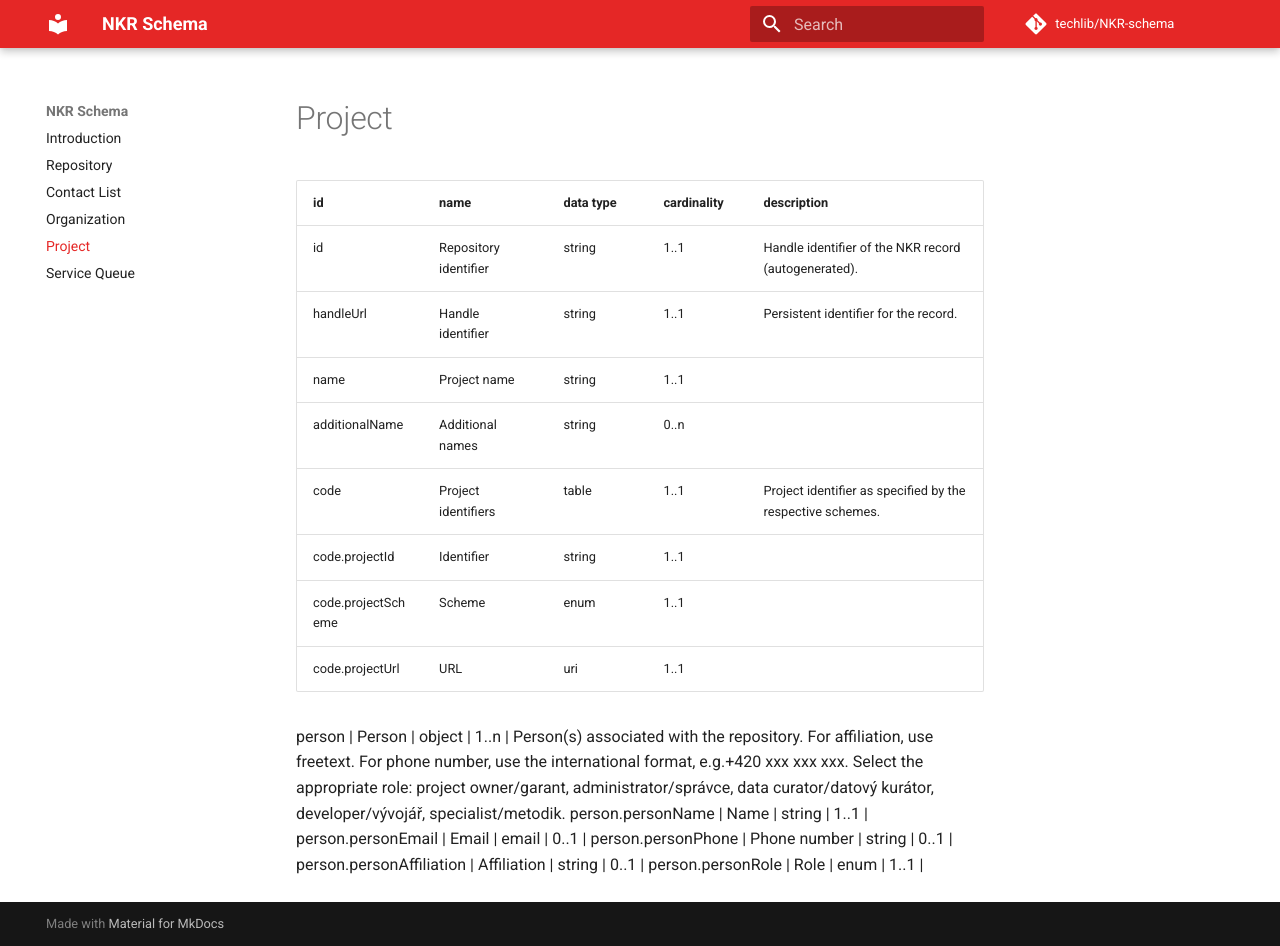
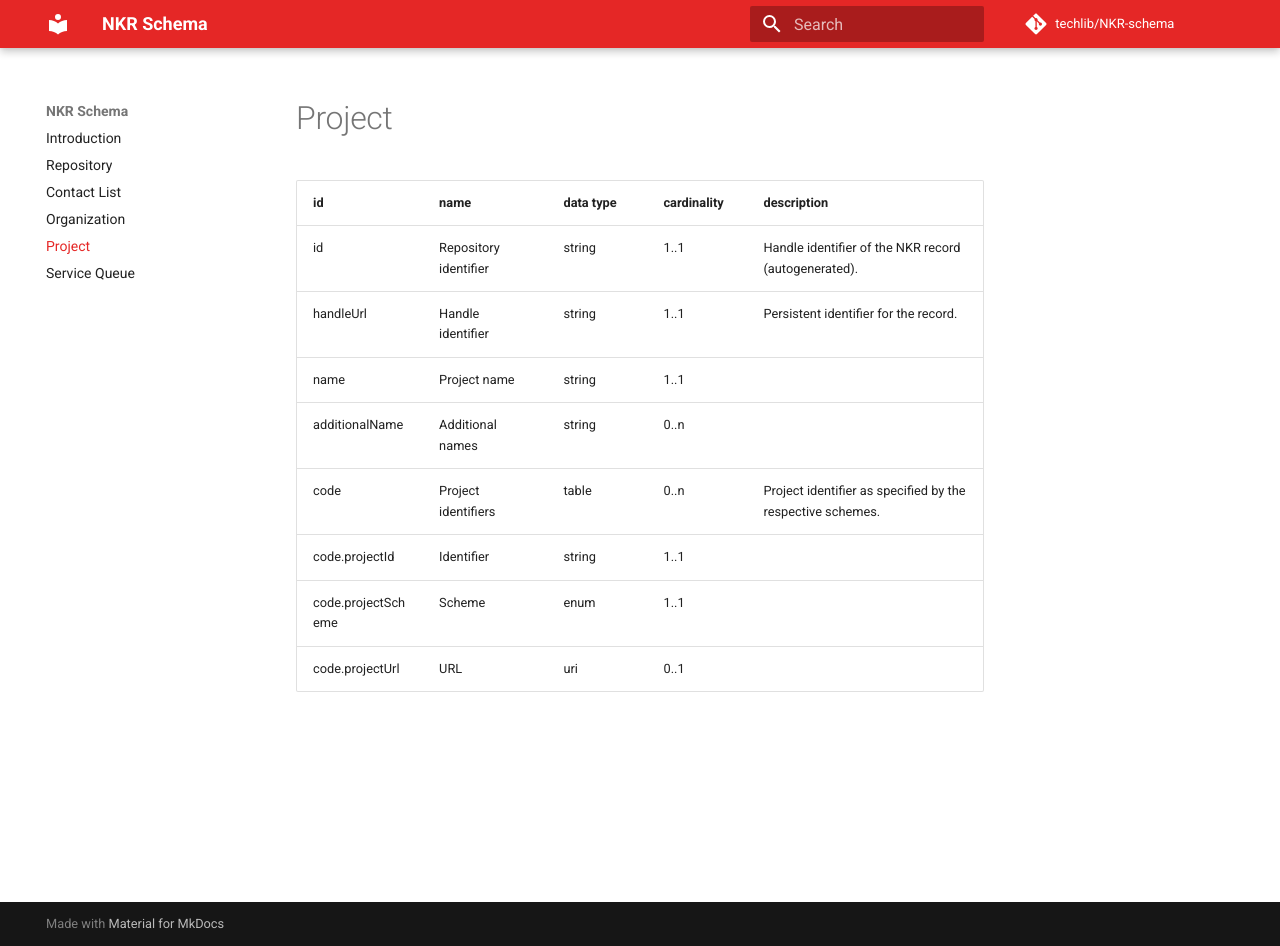
Before and after one commit to techlib/NKR-schema, an MkDocs documentation site: the page built from docs/project.md, in a window 1280 px wide and 946 px high. Built offline with MkDocs 1.6.1 and Material for MkDocs 9.7.7, drawn with Linux system fonts in a browser that asks for light colours; comment, search, counter and statistics services are not loaded.

Commit message:
Update project.md

```diff
--- a/docs/project.md
+++ b/docs/project.md
@@ -4,17 +4,7 @@ id | Repository identifier | string | 1..1 | Handle identifier of the NKR record
 handleUrl | Handle identifier | string | 1..1 | Persistent identifier for the record.
 name | Project name | string | 1..1 |
 additionalName | Additional names | string | 0..n |
-code | Project identifiers | table | 1..1 | Project identifier as specified by the respective schemes.
+code | Project identifiers | table | 0..n | Project identifier as specified by the respective schemes.
 code.projectId | Identifier | string | 1..1 |
 code.projectScheme | Scheme | enum | 1..1 |
-code.projectUrl | URL | uri | 1..1 |
-
-
-
-
-person | Person | object | 1..n | Person(s) associated with the repository. For affiliation, use freetext. For phone number, use the international format, e.g.+420 xxx xxx xxx. Select the appropriate role: project owner/garant, administrator/správce, data curator/datový kurátor, developer/vývojář, specialist/metodik.
-person.personName | Name | string | 1..1 |
-person.personEmail | Email | email | 0..1 |
-person.personPhone | Phone number | string | 0..1 |
-person.personAffiliation | Affiliation | string | 0..1 |
-person.personRole | Role | enum | 1..1 |
+code.projectUrl | URL | uri | 0..1 |
```
